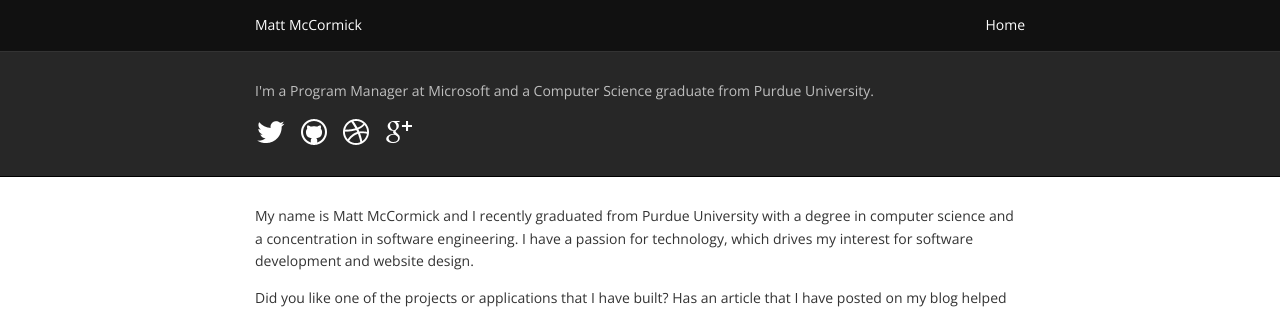
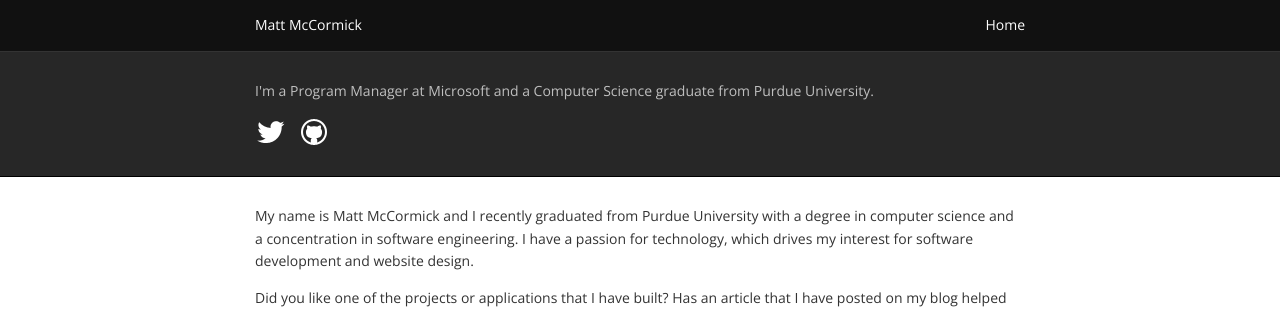
Before and after one commit to mbmccormick/mbmccormick.github.io, a Jekyll site: the page built from index.md, in a window 1280 px wide. Shown: the top 309 px of the page. Built offline with Jekyll 4.4.1, drawn with Linux system fonts in a browser that asks for light colours.

Commit message:
Update about.html

```diff
--- a/_includes/about.html
+++ b/_includes/about.html
@@ -5,8 +5,6 @@
             <ul class="links">
                 <li><a href="https://twitter.com/{{ site.twitter }}" class="twitter" rel="me">Twitter</a></li>
                 <li><a href="https://github.com/{{ site.github }}" class="github" rel="me">Github</a></li>
-                <li><a href="http://dribbble.com/{{ site.dribbble }}" class="dribbble" rel="me">Dribbble</a></li>
-                <li><a href="https://plus.google.com/{{ site.google }}/" class="google" rel="me">Google Plus</a></li>
             </ul>
         </div>
     </div>
```
